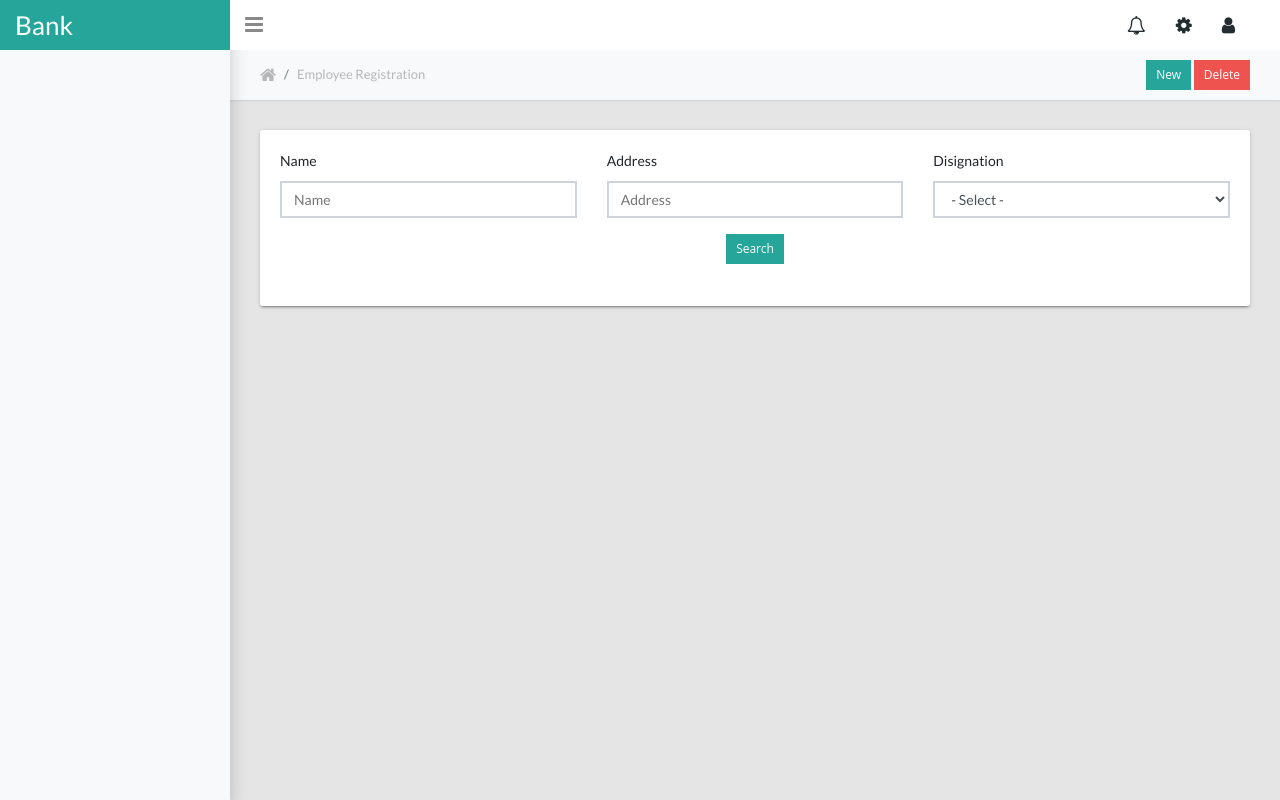
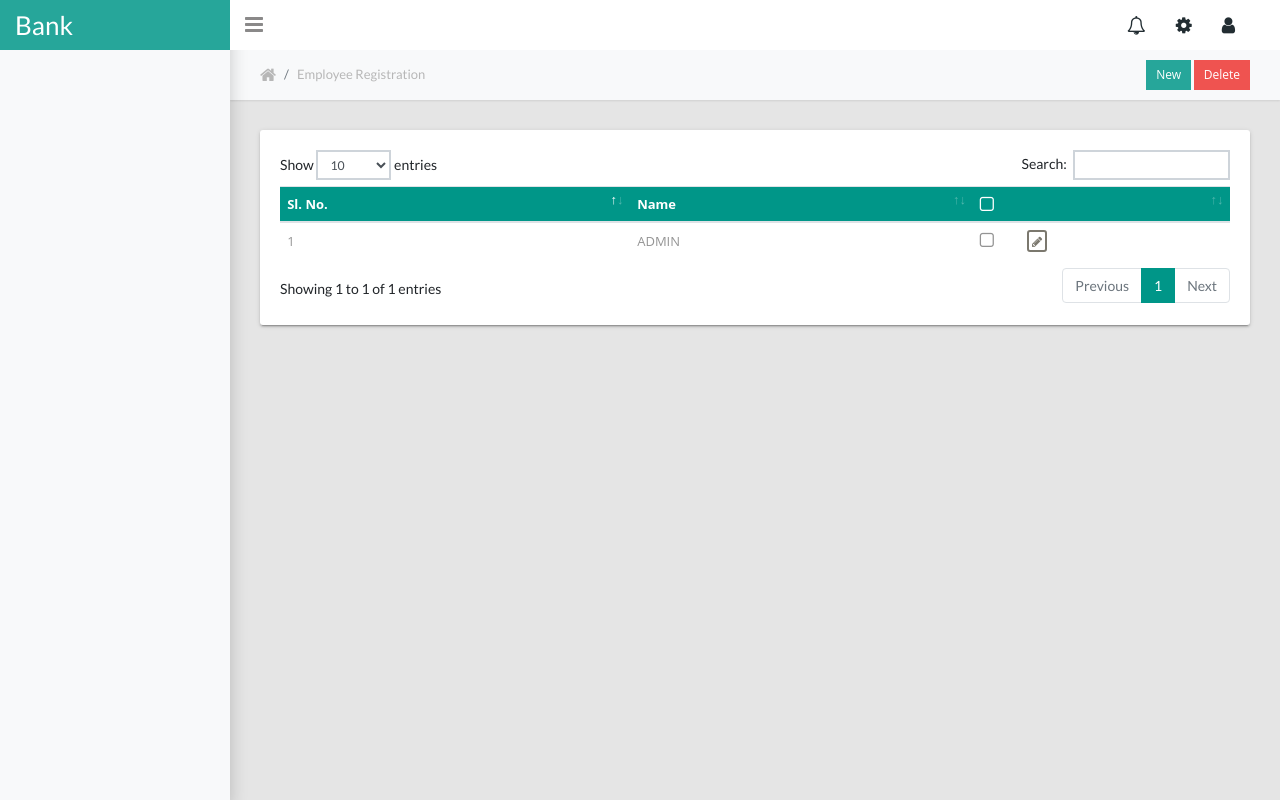
Before and after one commit to nengkhoiba/bank, a CodeIgniter app: the page made by application/views/admin/pagemanager.php in a window 1280 px wide. Run offline with CodeIgniter, Linux system fonts and the light colour scheme; data comes from the database, SQL or seed files in the repository; data that the repository does not hold is empty.

Commit message:
pagemanager modified

```diff
--- a/application/views/admin/pagemanager.php
+++ b/application/views/admin/pagemanager.php
@@ -21,39 +21,7 @@
 
       <div class="row">
         <div class="col-md-12">
-
           <div class="tile">
-          <div class="row">
-              <div class="form-group col-md-4 align-self-end">
-                  <label class="control-label">Name</label>
-                  <input name="employee_qualification" style="margin-top: 10px;"
-					class="form-control" type="text" id="employee_name"
-					placeholder="Name"></input>
-                </div>
-                 <div class="form-group col-md-4 align-self-end">
-                  <label class="control-label">Address</label>
-                  <input name="employee_qualification" style="margin-top: 10px;"
-					class="form-control" type="text" id="employee_address"
-					placeholder="Address"></input>
-                </div>
-                 <div class="form-group col-md-4 align-self-end">
-                  <label class="control-label">Disignation</label>
-                  <select id="employee_martial_status" name="employee_designation" style="margin-top:10px;" class="form-control" >
-                  	<option class="form-control" value="">- Select -</option>
-                  	<option class="form-control" value="1">Admin</option>
-                  	<option class="form-control" value="2">Cassier</option>
-                  	<option class="form-control" value="3">Operator</option>
-                  	<option class="form-control" value="4">Cleark</option>
-                  	</select>
-                </div>
-          </div>
-          <div class="row">
-          	<div class="col-md-12" align="center">
-          	 <a onclick="searchs();" style="color:#fff" align="center" class="btn btn-sm btn-success">Search</a>
-			</div>
-          </div>
-
-          <br>
           <div class="row">
               	<div class="col-md-12">
                 	<div id="role_table" class="tile-body"></div>
@@ -66,10 +34,9 @@
 	  <?php $this->load->view('global/footer');?>
 
     <script type="text/javascript">
-    function searchs()
-    {
-    	loadRole();
-    }
+
+
+
     function loadRole()
     {
       var url = "<?php echo site_url('index.php/data_controller/loadRole'); ?>";
@@ -105,7 +72,7 @@
        });
     }
 
-
+      loadRole();
     function addEmp(){
     	if ($('#employee_name').val().trim() == '') {
             SetWarningMessageBox('warning', 'Name is mandatory !');
```
